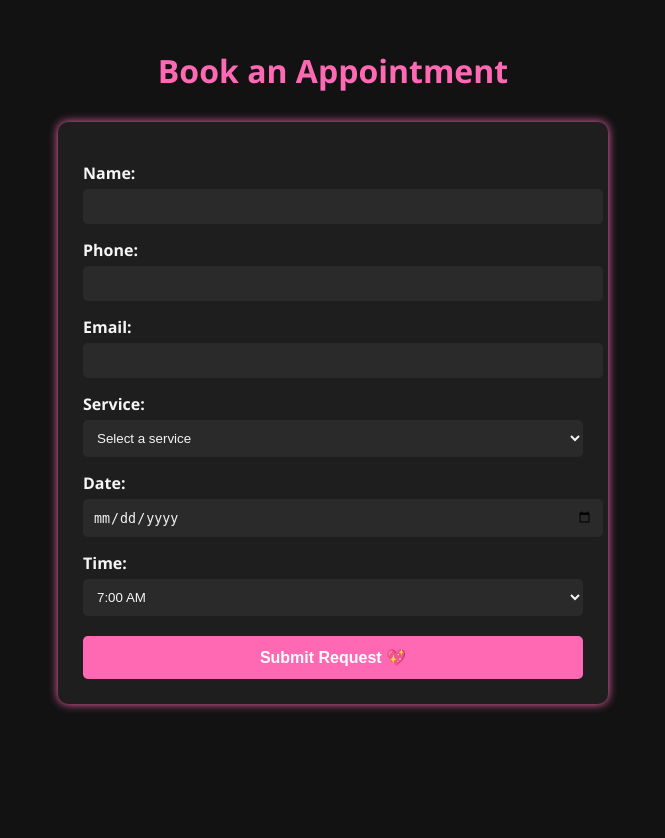
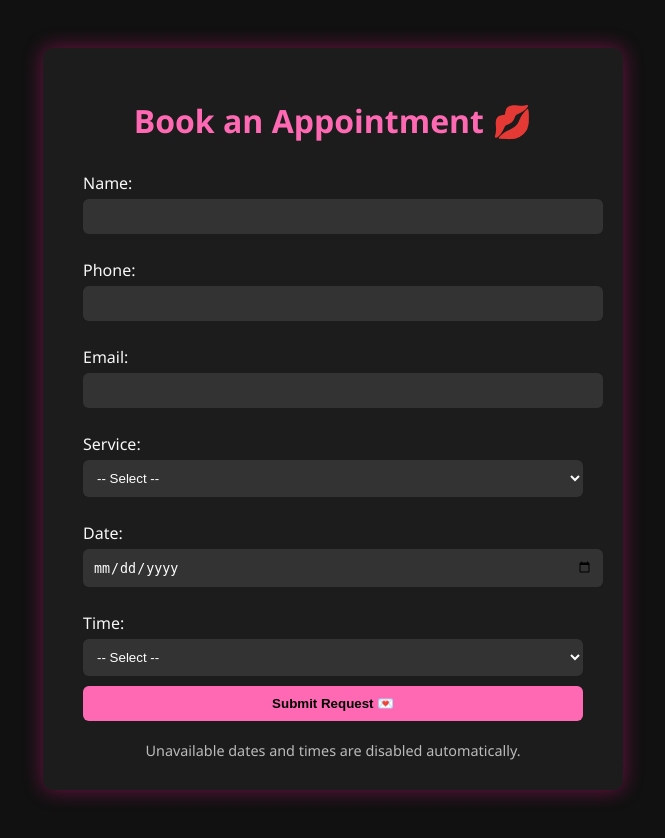
Before and after one commit to Wiles111/EH41, a Flask app: page /client in a window 1280 px wide. Shown: the whole page, without its empty margins (307-972 px from the left). Before the commit the page ends 711 px from the top, so only its background shows below. Run offline with Flask 3, Linux system fonts and the light colour scheme.

Commit message:
Update index.html

```diff
--- a/templates/index.html
+++ b/templates/index.html
@@ -1,75 +1,66 @@
 <!DOCTYPE html>
 <html lang="en">
 <head>
-  <meta charset="UTF-8" />
-  <meta name="viewport" content="width=device-width, initial-scale=1.0"/>
-  <title>Book Appointment</title>
+    <meta charset="UTF-8">
+    <title>Book Appointment 💋</title>
     <style>
         body {
-      background-color: #121212;
-      color: #f5f5f5;
-      font-family: 'Segoe UI', Tahoma, Geneva, Verdana, sans-serif;
-      padding: 20px;
+            background-color: #111;
+            color: #f8f8f8;
+            font-family: 'Segoe UI', sans-serif;
+            display: flex;
+            justify-content: center;
+            align-items: center;
+            padding: 40px;
         }
-
+        .container {
+            background-color: #1c1c1c;
+            padding: 30px 40px;
+            border-radius: 10px;
+            width: 100%;
+            max-width: 500px;
+            box-shadow: 0 0 20px rgba(255, 20, 147, 0.4);
+        }
         h1 {
             text-align: center;
-      color: #ff69b4;
+            color: hotpink;
             margin-bottom: 30px;
         }
-
-    form {
-      max-width: 500px;
-      margin: 0 auto;
-      background-color: #1e1e1e;
-      padding: 25px;
-      border-radius: 10px;
-      box-shadow: 0 0 10px #ff69b4;
-    }
-
         label {
             display: block;
-      margin-top: 15px;
-      margin-bottom: 5px;
-      font-weight: bold;
+            margin: 15px 0 5px;
         }
-
         input, select {
             width: 100%;
             padding: 10px;
-      border-radius: 5px;
             border: none;
-      background-color: #2a2a2a;
-      color: #f5f5f5;
+            border-radius: 6px;
+            margin-bottom: 10px;
+            background-color: #333;
+            color: #fff;
         }
-
-    button {
-      margin-top: 20px;
-      width: 100%;
-      padding: 12px;
-      background-color: #ff69b4;
-      border: none;
-      border-radius: 5px;
-      color: white;
-      font-size: 16px;
+        input[type="submit"] {
+            background-color: hotpink;
+            color: black;
             font-weight: bold;
             cursor: pointer;
+            transition: 0.3s ease;
         }
-
-    button:hover {
-      background-color: #ff85c1;
+        input[type="submit"]:hover {
+            background-color: deeppink;
         }
-
-    .error {
-      color: #ff5555;
-      font-weight: bold;
+        .note {
+            text-align: center;
             margin-top: 10px;
+            font-size: 0.9em;
+            color: #bbb;
         }
     </style>
 </head>
 <body>
-  <h1>Book an Appointment</h1>
-  <form method="POST" action="/submit">
+    <div class="container">
+        <h1>Book an Appointment 💋</h1>
+        <form method="post" action="/submit">
             <label for="name">Name:</label>
             <input type="text" name="name" required>
 
@@ -81,55 +72,44 @@
 
             <label for="service">Service:</label>
             <select name="service" required>
-      <option value="">Select a service</option>
-      <option value="Hair">Hair</option>
-      <option value="Nails">Nails</option>
-      <option value="Makeup">Makeup</option>
+                <option value="">-- Select --</option>
+                <option>Makeup</option>
+                <option>Lashes</option>
+                <option>Brows</option>
+                <option>Consultation</option>
             </select>
 
-    <label for="date" >Date:</label>
+            <label for="date">Date:</label>
             <input type="date" name="date" id="dateField" required>
 
             <label for="time">Time:</label>
             <select name="time" id="timeField" required>
-      {% for time in times %}
-        <option value="{{ time }}">{{ time }}</option>
+                <option value="">-- Select --</option>
+                {% for t in times %}
+                    {% if t not in blackout_times %}
+                        <option value="{{ t }}">{{ t }}</option>
+                    {% endif %}
                 {% endfor %}
             </select>
 
-    <button type="submit">Submit Request 💖</button>
+            <input type="submit" value="Submit Request 💌">
         </form>
 
+        <div class="note">
+            Unavailable dates and times are disabled automatically.
+        </div>
+    </div>
+
     <script>
-    // Blackout data from Flask
         const blackoutDates = {{ blackout_dates | tojson }};
-    const blackoutTimes = {{ blackout_times | tojson }};
+        const dateField = document.getElementById("dateField");
 
-    const dateField = document.getElementById("dateField");
-    const timeField = document.getElementById("timeField");
-
-    // Disable selecting a blacked-out date
         dateField.addEventListener("input", () => {
-      const selectedDate = dateField.value;
-      if (blackoutDates.includes(selectedDate)) {
+            if (blackoutDates.includes(dateField.value)) {
                 alert("This date is unavailable. Please choose another.");
                 dateField.value = "";
             }
         });
-
-    // Disable blacked-out times on page load
-    function filterTimes() {
-      const selectedDate = dateField.value;
-      const options = timeField.options;
-
-      for (let i = 0; i < options.length; i++) {
-        const time = options[i].value;
-        const isBlackout = blackoutTimes.some(entry => entry.date === selectedDate && entry.time === time);
-        options[i].disabled = isBlackout;
-      }
-    }
-
-    dateField.addEventListener("change", filterTimes);
     </script>
 </body>
 </html>
```
Lines whose indentation alone changed are shown as unchanged.
